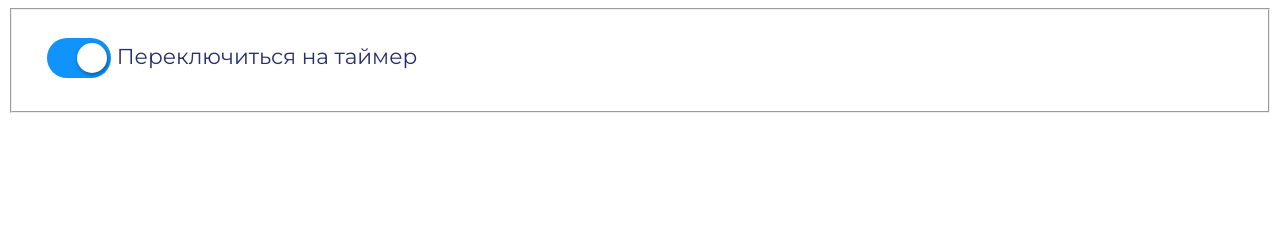
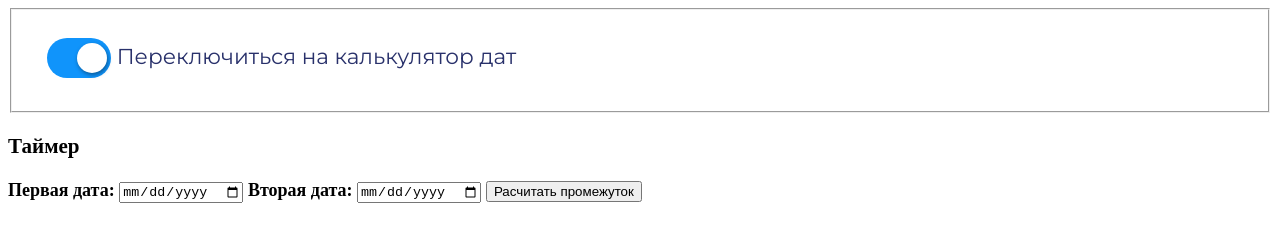
Before and after one commit to dr1pryaha/GB_Web-project_1, a plain HTML site: page index.html in a window 1280 px wide. Both pictures are taken after a click on the label "Переключиться на таймер". Drawn offline with Linux system fonts and the light colour scheme.

Commit message:
lesson-1: add switch.js

```diff
--- a/index.html
+++ b/index.html
@@ -29,5 +29,18 @@
       <button type="submit">Расчитать промежуток</button>
       <p id="datecalc__result"></p>
     </form>
+    <form id="timer" class="hidden">
+      <h3>Таймер</h3>
+      <label>
+        <strong>Первая дата:</strong>
+        <input type="date" name="firstDate" />
+      </label>
+      <label>
+        <strong>Вторая дата:</strong>
+        <input type="date" name="secondDate" />
+      </label>
+      <button type="submit">Расчитать промежуток</button>
+      <p id="datecalc__result"></p>
+    </form>
   </body>
 </html>
--- a/src/main.js
+++ b/src/main.js
@@ -2,7 +2,9 @@ import { diffDates, diffToHtml } from "./datecalc.js"; // Импортируем
 
 import { formatError } from "./utils.js"; // Импортируем функцию из файла src/utils.js
 
-const dateCalcForm = document.getElementById("datecalc");
+import { isChecked } from "./switch.js";
+
+export const dateCalcForm = document.getElementById("datecalc");
 const dateCalcResult = document.getElementById("datecalc__result");
 dateCalcForm.addEventListener("submit", handleCalcDates);
 function handleCalcDates(event) {
@@ -19,14 +21,3 @@ function handleCalcDates(event) {
       "Для расчета промежутка необходимо заполнить оба поля"
     ); // Если одно из полей не заполнено (или оба), выводим ошибку
 }
-
-const checkbox = document.querySelector(".input-checkbox");
-// const checkboxField = document.querySelector(".field-checkbox");
-
-checkbox.addEventListener("change", function () {
-  if (this.checked) {
-    dateCalcForm.classList.add("hidden");
-  } else {
-    dateCalcForm.classList.add("hidden");
-  }
-});
--- /dev/null
+++ b/src/switch.js
@@ -0,0 +1,17 @@
+import { dateCalcForm } from "./main.js";
+
+const checkbox = document.querySelector(".input-checkbox");
+const text = document.querySelector(".text");
+const timer = document.getElementById("timer");
+
+export const isChecked = checkbox.addEventListener("change", function () {
+  if (this.checked) {
+    dateCalcForm.classList.add("hidden");
+    timer.classList.remove("hidden");
+    text.textContent = "Переключиться на калькулятор дат";
+  } else {
+    timer.classList.add("hidden");
+    dateCalcForm.classList.remove("hidden");
+    text.textContent = "Переключиться на таймер";
+  }
+});
```
